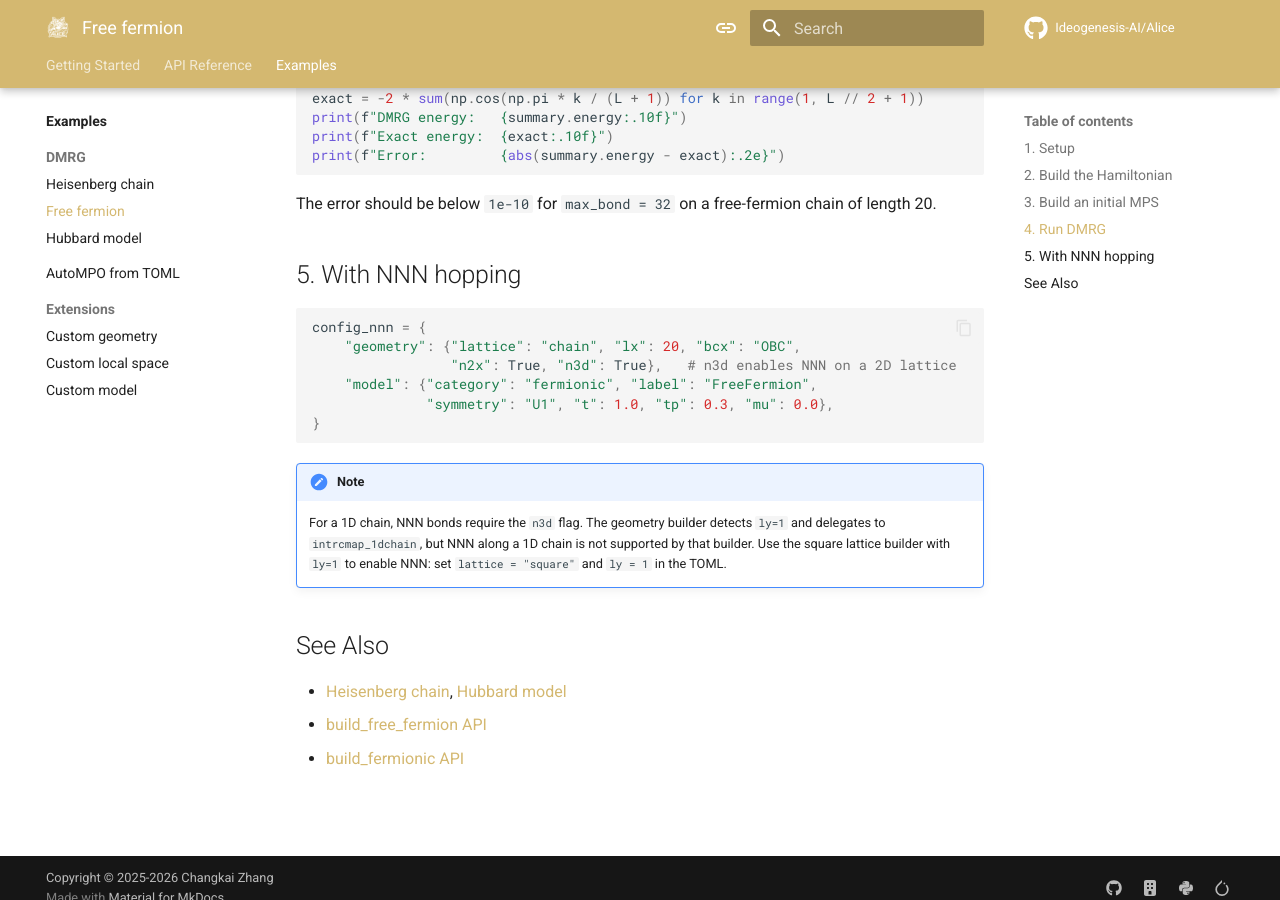
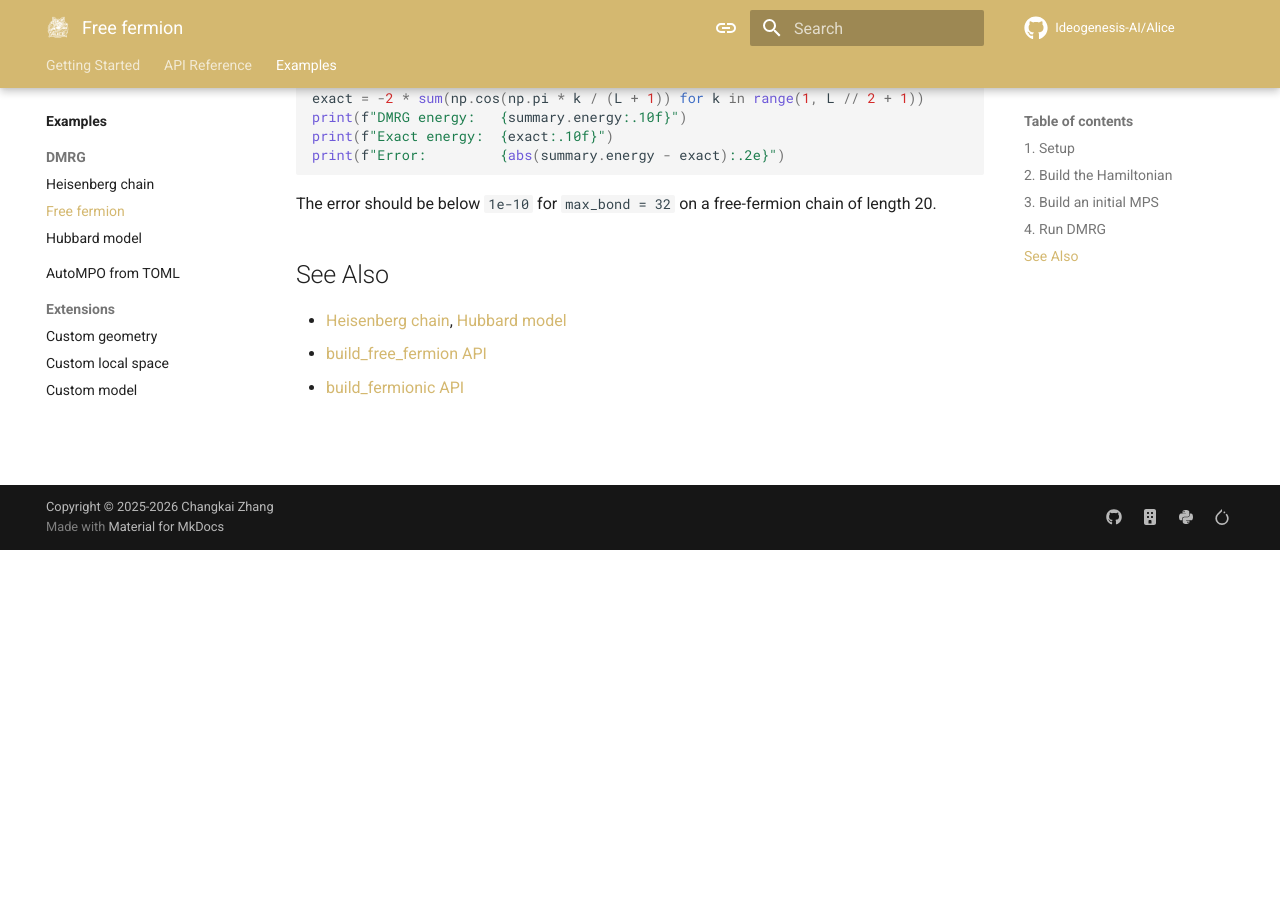
Before and after one commit to Ideogenesis-AI/Alice, an MkDocs documentation site: the page built from docs/examples/dmrg/free-fermion.md, in a window 1280 px wide and 900 px high, scrolled down 1575 px. Built offline with MkDocs 1.6.1 and Material for MkDocs 9.7.7, drawn with Linux system fonts in a browser that asks for light colours; comment, search, counter and statistics services are not loaded; after the commit the page ends 2125 px from its top, so only the background shows below that.

Commit message:
Remove NNN hopping section from free-fermion documentation, clarifying that NNN bonds are not supported for 1D chains
This update streamlines the example and focuses on the primary use case for the free-fermion model.

````diff
--- a/docs/examples/dmrg/free-fermion.md
+++ b/docs/examples/dmrg/free-fermion.md
@@ -76,20 +76,6 @@ print(f"Error:         {abs(summary.energy - exact):.2e}")
 
 The error should be below `1e-10` for `max_bond = 32` on a free-fermion chain of length 20.
 
-## 5. With NNN hopping
-
-```python
-config_nnn = {
-    "geometry": {"lattice": "chain", "lx": 20, "bcx": "OBC",
-                 "n2x": True, "n3d": True},   # n3d enables NNN on a 2D lattice
-    "model": {"category": "fermionic", "label": "FreeFermion",
-              "symmetry": "U1", "t": 1.0, "tp": 0.3, "mu": 0.0},
-}
-```
-
-!!! note
-    For a 1D chain, NNN bonds require the `n3d` flag. The geometry builder detects `ly=1` and delegates to `intrcmap_1dchain`, but NNN along a 1D chain is not supported by that builder. Use the square lattice builder with `ly=1` to enable NNN: set `lattice = "square"` and `ly = 1` in the TOML.
-
 ## See Also
 
 - [Heisenberg chain](heisenberg.md), [Hubbard model](hubbard.md)
````
